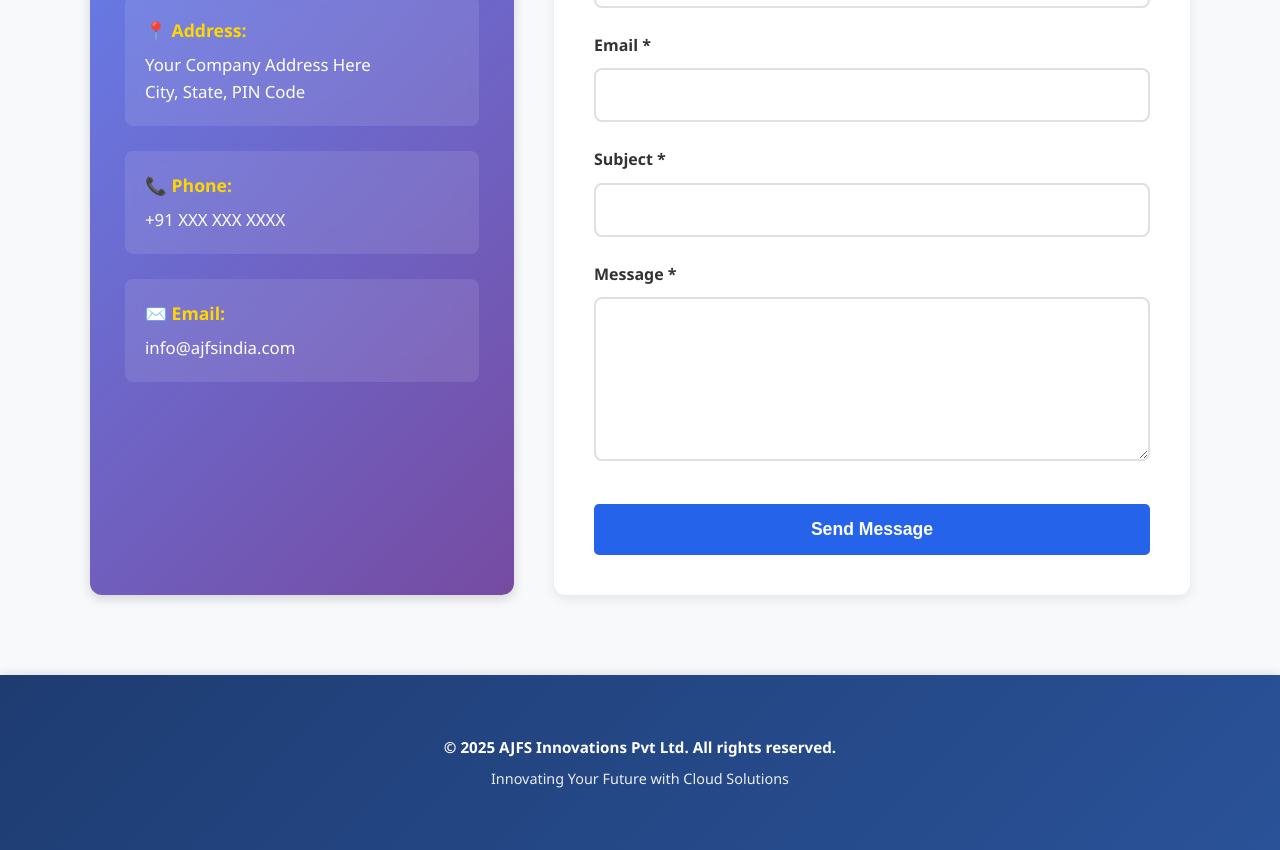
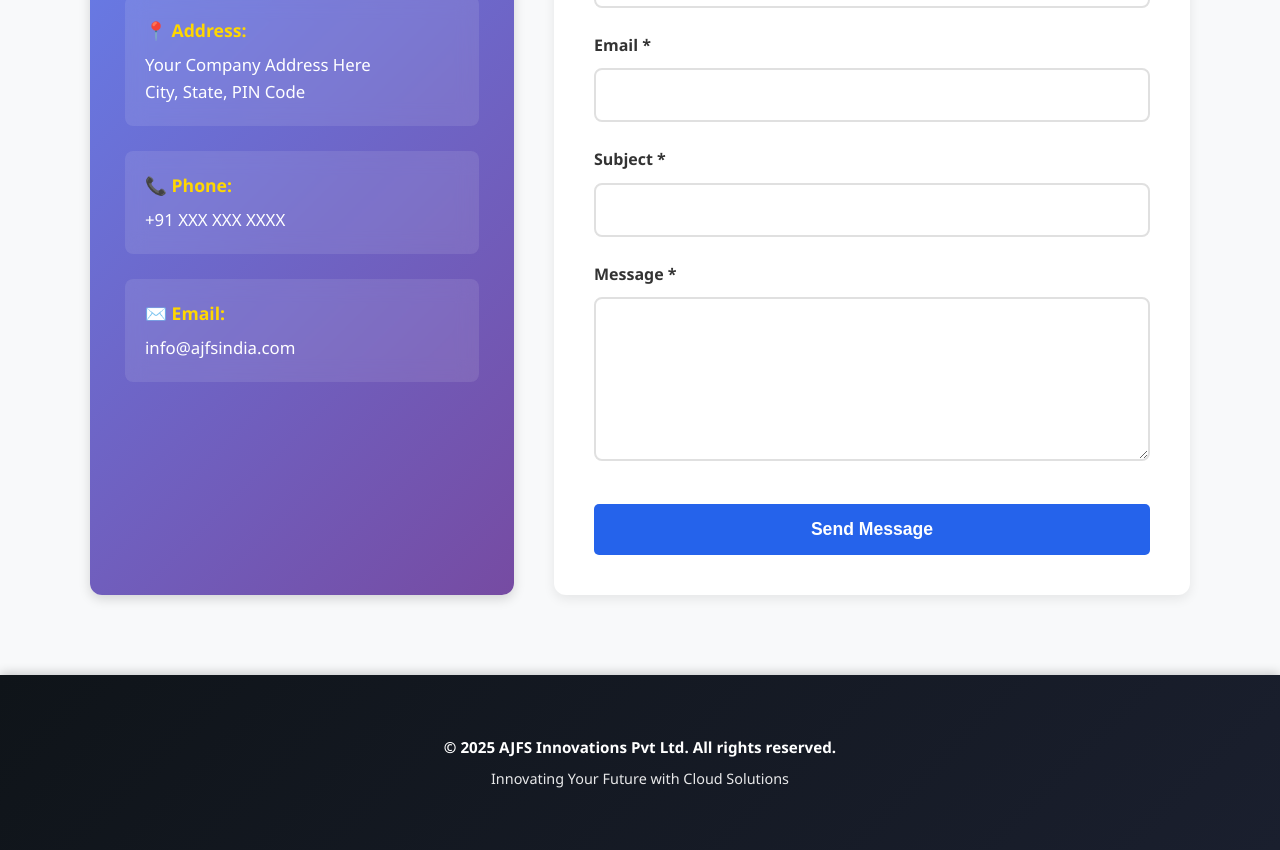
Before and after one commit to dkp-admin/ajfsinnovations, a React (Create React App) app in the folder frontend/: page /contact in a window 1280 px wide. Shown: the part 436-1286 px from the top of the page. Built offline with nearby package versions, Linux system fonts and the light colour scheme; the HTML template or start-up script is replaced by a standard one.

Commit message:
completionId: cgen-8719ba5f2d2441eaa9a882c4dd6c8090
cgen-8719ba5f2d2441eaa9a882c4dd6c8090

```diff
--- a/frontend/src/components/Footer.css
+++ b/frontend/src/components/Footer.css
@@ -1,10 +1,10 @@
 .footer {
-  background: linear-gradient(135deg, #1e3c72 0%, #2a5298 100%);
+  background: linear-gradient(135deg, #0f1419 0%, #1a1f2e 100%);
   color: #fff;
   text-align: center;
   padding: 2rem 0;
   margin-top: 60px;
-  box-shadow: 0 -2px 10px rgba(0, 0, 0, 0.1);
+  box-shadow: 0 -2px 10px rgba(0, 0, 0, 0.2);
 }
 
 .footer p {
```
